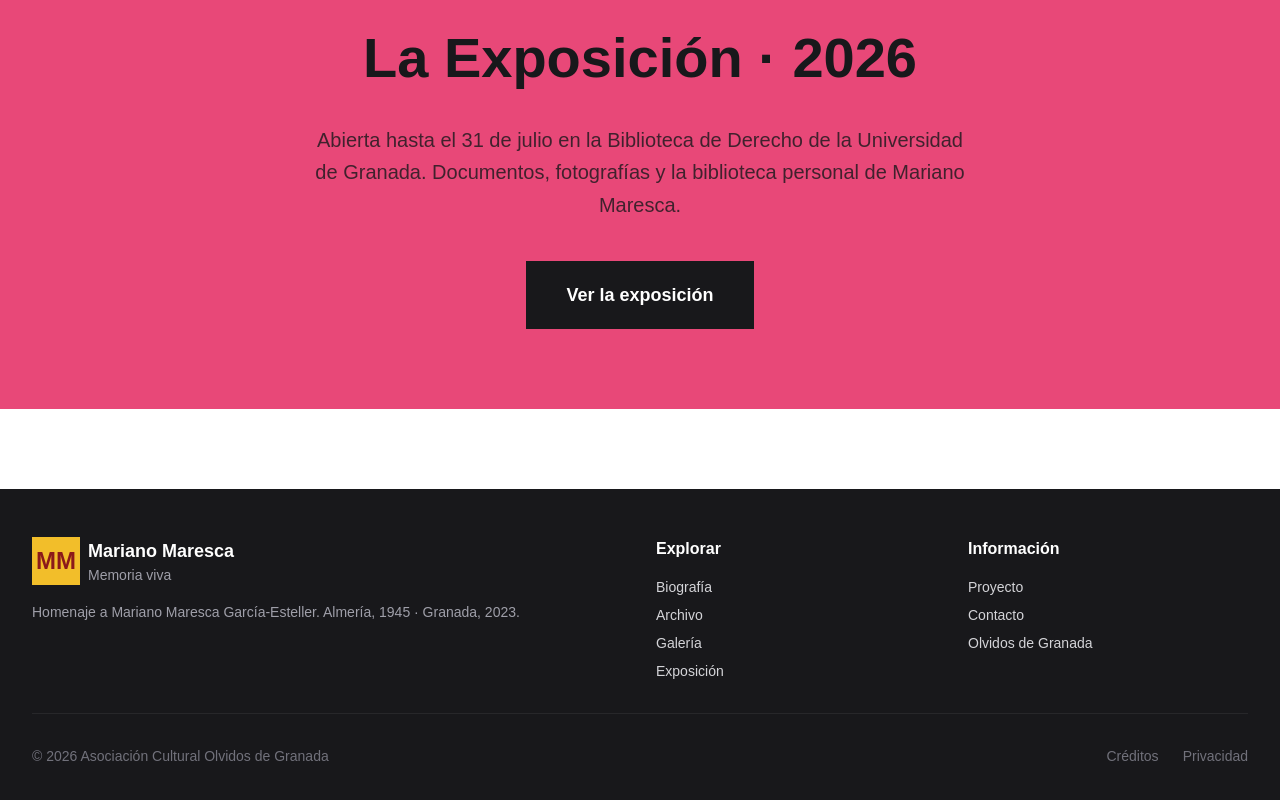
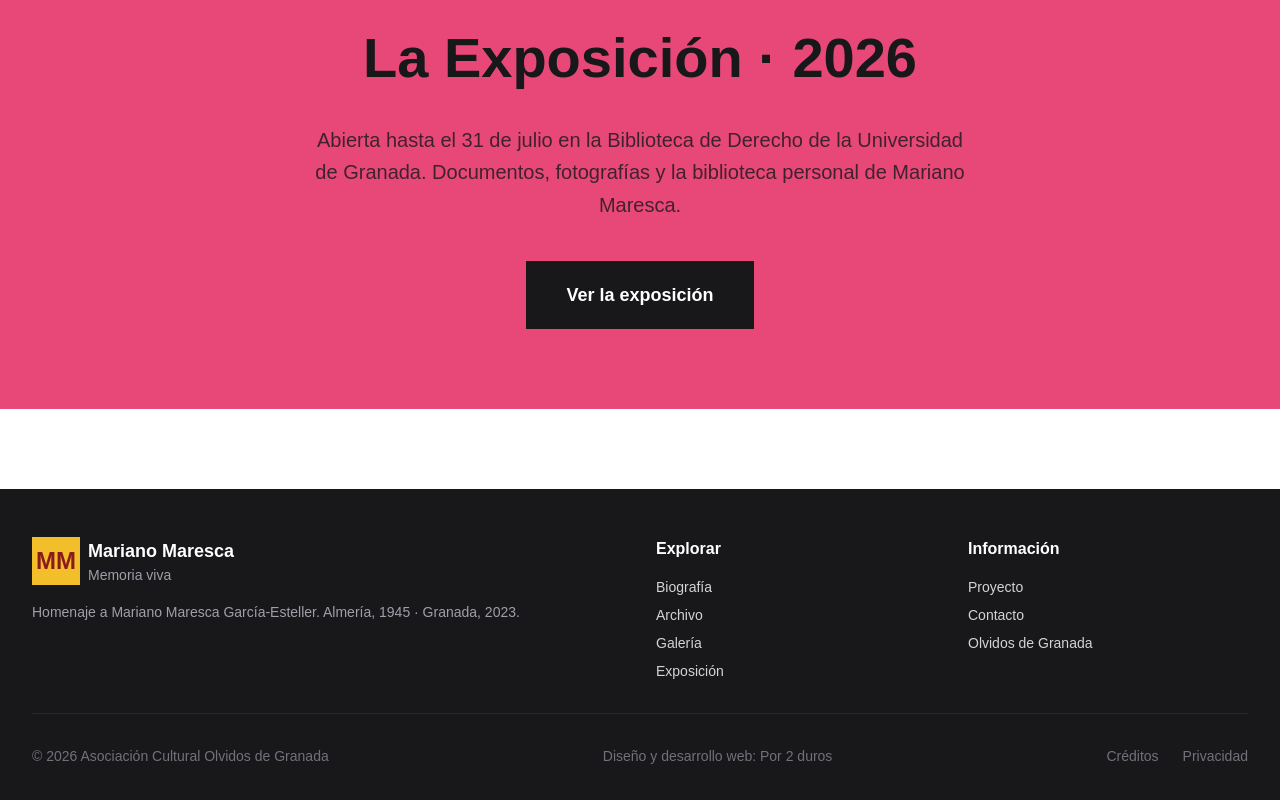
Before and after one commit to elcorreveidile/MM, a Next.js app in the folder web/: page / in a window 1280 px wide. Shown: the part 4794-5594 px from the top of the page. Built offline with nearby package versions, Linux system fonts and the light colour scheme.

Commit message:
Add web design credit to footer
Added a new paragraph in the footer for web design credit.

```diff
--- a/web/app/components/layout/Footer.tsx
+++ b/web/app/components/layout/Footer.tsx
@@ -53,6 +53,13 @@ export default function Footer() {
           <p className="text-sm text-zinc-500">
             © 2026 Asociación Cultural Olvidos de Granada
           </p>
+          <p className="text-sm text-zinc-500">
+  Diseño y desarrollo web:{' '}
+  <a href="<https://www.por2duros.com>" target="_blank" rel="noopener noreferrer" className="hover:text-white transition-colors">
+    Por 2 duros
+  </a>
+</p>
+
           <div className="flex space-x-6">
             <Link href="/creditos" className="text-sm text-zinc-500 hover:text-white transition-colors">
               Créditos
```
